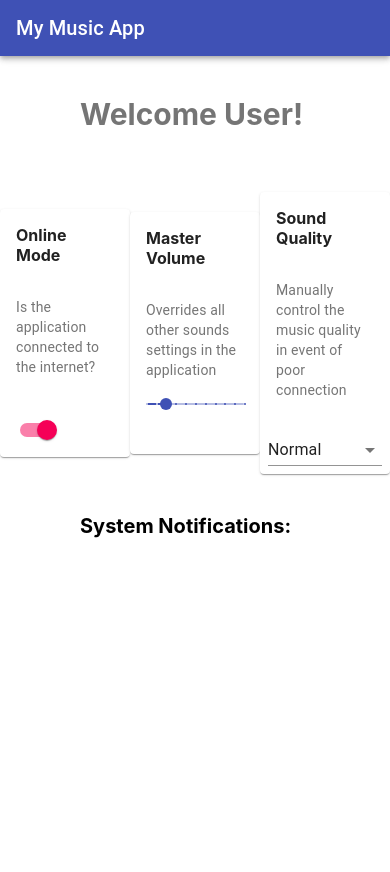
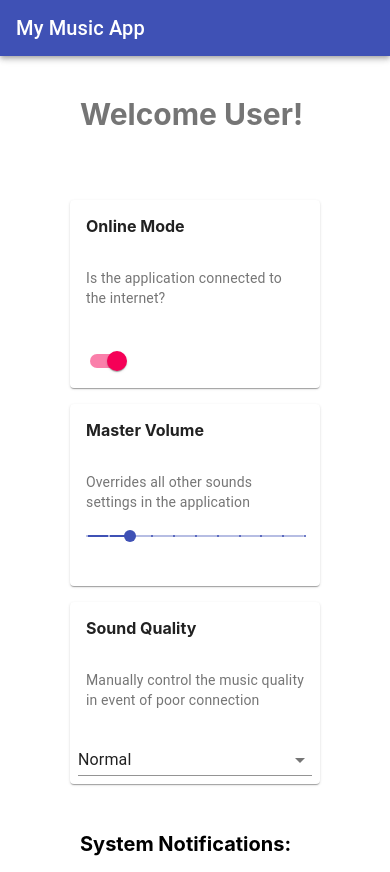
Before and after one commit to Michael-Fares/my-music-app2, a React (Create React App) app: page / in a window 390 px wide. Both pictures are taken after a click on the button "LOGIN". Before the commit the page ends 844 px from the top, so only its background shows below. Built offline with nearby package versions, Linux system fonts and the light colour scheme.

Commit message:
styled for mobile

```diff
--- a/src/App.css
+++ b/src/App.css
@@ -46,3 +46,12 @@
 .MuiFormControl-root, .button-wide {
   width: 250px;
 }
+
+@media all and (max-width:600px) {
+  .flex-row {
+    flex-direction: column;
+  }
+  .card-width {
+    margin: 0.5rem 0;
+  }
+}
```
